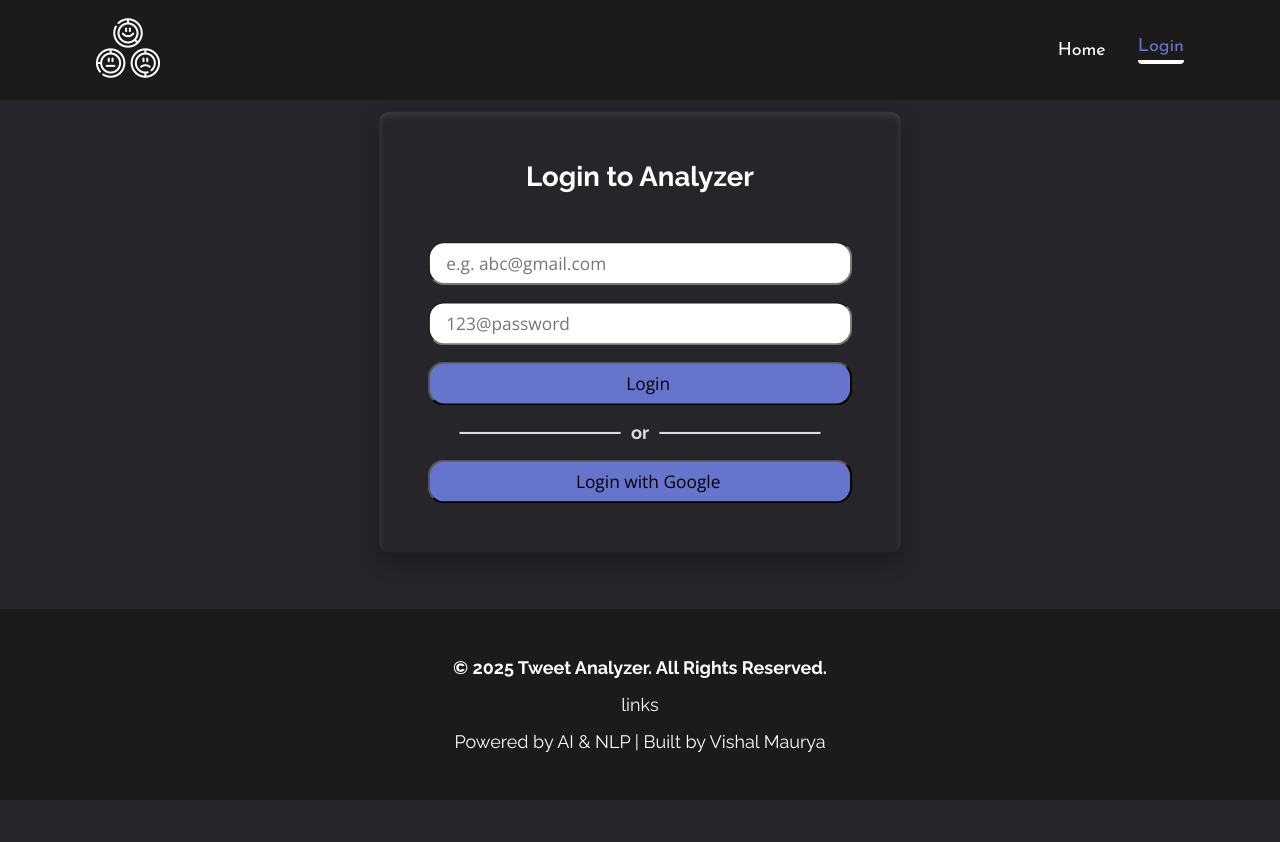
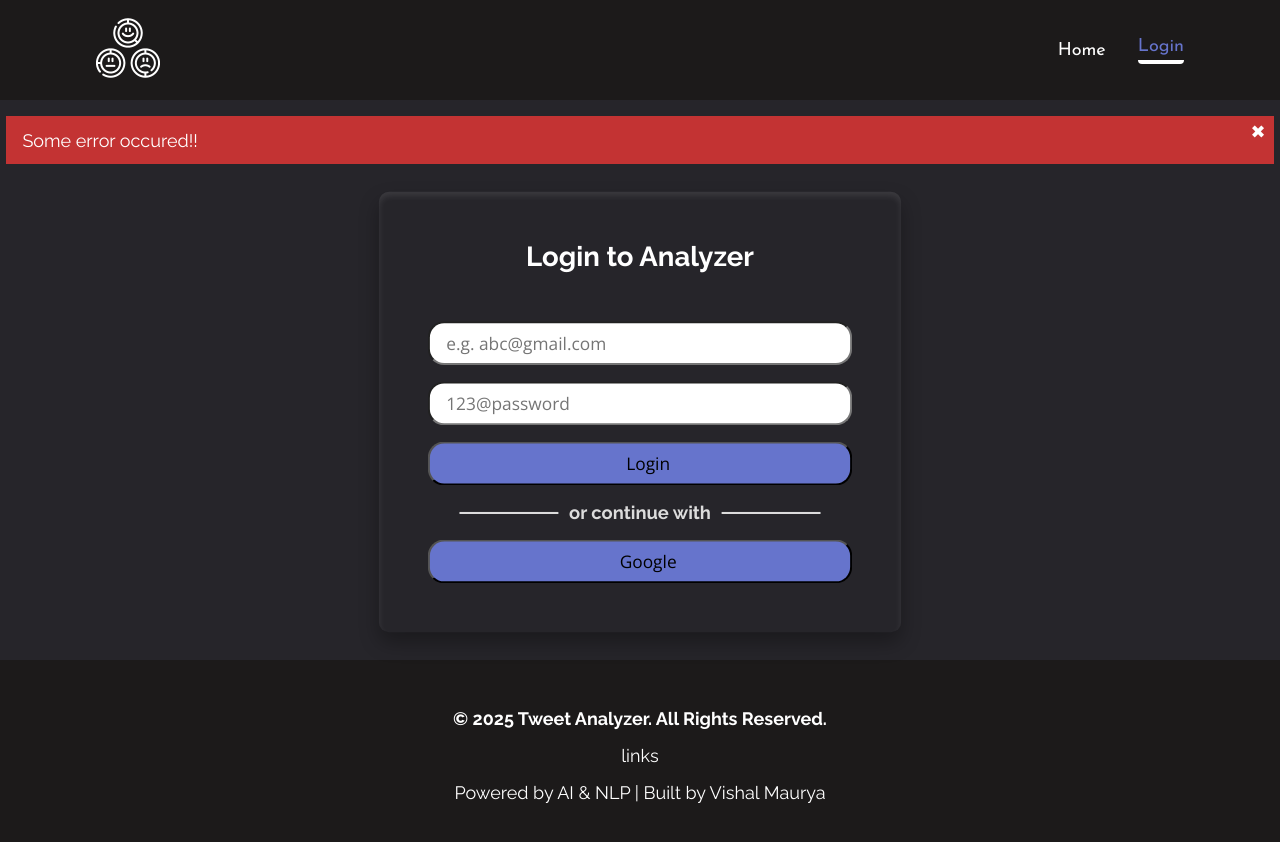
Before and after one commit to vishallmaurya/Sentiment_Analysis, a React (Vite) app: page /login in a window 1280 px wide. Both pictures are taken after typing "name@example.com", "Sample123" into the empty fields and a click on the button "Login". Shown: the top 842 px of the page. Before the commit the page ends 800 px from the top, so only its background shows below. Built offline with nearby package versions, Linux system fonts and the light colour scheme; no server answers.

Commit message:
corrected login and profile page

```diff
--- a/src/Pages/Login/Login.module.css
+++ b/src/Pages/Login/Login.module.css
@@ -5,6 +5,27 @@
     justify-content: center;
     align-items: center;
     flex-direction: column;
+}
+
+.login-error {
+    height: 3rem ;
+    background-color: rgb(195, 51, 51);
+    display: flex;
+    justify-content: space-between;
+    align-items: center;
+    padding: 0.3rem 0.5rem 0.3rem 1rem;
+    width: 99%;
+
+    margin: 1rem ;
+}
+
+.cross {
+    display: flex ;
+    height: 100%;
+}
+
+.cross:hover {
+    cursor: pointer;
 }
 
 .login-container {
@@ -18,7 +39,7 @@
     transition: all 0.3s ease-in-out;
     margin: auto;
     margin-top: 1rem;
-    margin-bottom: 1rem;
+    margin-bottom: 2rem;
 }
 
 .login-container:hover {
--- a/src/Pages/Login/index.jsx
+++ b/src/Pages/Login/index.jsx
@@ -13,6 +13,8 @@ export const Login = () => {
     const [loginData, setLoginData] = useState({ email: "", password: "" });
     const [gmailLogin, setGmailLogin] = useState({ isGmailLogin: false });
     const [triggerSend, setTriggerSend] = useState(false);
+    const [loginerror, setError] = useState("");
+
     const dispatch = useDispatch();
     const navigate = useNavigate();
 
@@ -28,11 +30,10 @@ export const Login = () => {
             let data = { ...loginData, ...gmailLogin };
             const response = await axios.post(getBackendURL() + "/users/register", data, { withCredentials: true });
             dispatch(setUser(response.data));
-            console.log(response.data);
 
             navigate("/");
         } catch (error) {
-            console.error("Error sending data:", error);
+            setError("Some error occured!!");
         }
     };
 
@@ -55,12 +56,12 @@ export const Login = () => {
             setGmailLogin({ isGmailLogin: true });
             setTriggerSend(true);
         } catch (error) {
-            console.error("Error fetching user info:", error);
+            setError("Some error occured!");
         }
     };
 
     const handleGoogleLoginFailure = () => {
-        console.log("Google Login Failed");
+        setError("Google Login Failed");
     };
 
     const googleLogin = useGoogleLogin({
@@ -69,6 +70,11 @@ export const Login = () => {
     });
 
     return (
+        <div className={`${styles["align"]}`}>
+            {loginerror !== "" && <div className={`${styles["login-error"]}`}>
+                <div>{loginerror}</div>
+                <div className={`${styles["cross"]}`} onClick={()=>{setError("")}}>&#10006;</div>
+            </div>}
             <div className={`${styles["login-container"]} ${styles["align"]}`}>
                 <h2 style={{ marginBottom: "3rem" }}>Login to Analyzer</h2>
                 <form onSubmit={handleSubmit(onSubmit)} className={`${styles["login-form-container"]} ${styles["align"]}`}>
@@ -77,11 +83,12 @@ export const Login = () => {
                     <button className={`${styles["login-input"]} ${styles["login-btn"]}`}>Login</button>
                 </form>
                 <div className={`${styles["partition"]}`}>
-                or
+                    or continue with
                 </div>
                 <button className={`${styles["login-input"]} ${styles["login-btn"]}`} onClick={() => googleLogin()}>
-                Login with Google
+                    Google
                 </button>
+            </div>
         </div>
     );
 };
--- a/src/Pages/Profile/Profile.module.css
+++ b/src/Pages/Profile/Profile.module.css
@@ -17,11 +17,19 @@
     margin-top: 2rem;
 }
 
+.tweet-col {
+    width: 70%;
+}
+
 th {
     font-size: 20px;
+    padding-bottom: 1rem;
 }
 
 td {
     padding: 1rem;
+}
 
+.row-data {
+    box-shadow: 2px 2px 14px rgba(218, 213, 213, 0.3);
 }
--- a/src/Pages/Profile/index.jsx
+++ b/src/Pages/Profile/index.jsx
@@ -7,7 +7,7 @@ import { getBackendURL } from "../../utils/EnvLoader";
 export const Profile = () => {
     const [historyData, setHistoryData] = useState([]);
     const userData = useSelector((state) => state.user.user);
-    console.log(userData);
+    const output = { 0: "Negative", 1: "Positive", 2: "Neutral" };
 
     const fetchTweetsHistory = async () => {
         try {
@@ -22,23 +22,37 @@ export const Profile = () => {
         fetchTweetsHistory();
     }, []);
 
+
     return (
         <div className={styles["profile-container"]}>
-            <h3> Welcome <span className={ styles["profile-id"] }> { userData.data.user.email } </span>{historyData > 0 && <span>, here is your tweets 🎉</span>}</h3>
+            <h3> Welcome <span className={ styles["profile-id"] }> { userData.data.user.email } </span>{historyData.length > 0 && <span>, here is your tweets 🎉</span>}</h3>
 
             {
                 historyData.length <= 0 &&
                 <div>You have'nt search for any tweet yet!!</div>
             }
 
-            {historyData > 0 && <table className={styles["profile-list"]}>
-                <tr><th>Date</th><th>Tweet</th><th>Predicted Class</th></tr>
-                {historyData.map((item, index) => (
-                    <tr style={{padding:"10rem"}} key={index}>
-                        <td>{ item.createdAt.split("T")[0]}</td> <td>{item.tweet}</td> <td>{item.predicted_class}</td>
-                    </tr>
-                ))}
-            </table>}
+            {historyData.length > 0 && (
+                <table className={styles["profile-list"]}>
+                    <thead>
+                        <tr>
+                            <th className={styles["date-col"]}>Date</th>
+                            <th className={styles["tweet-col"]} >Tweet</th>
+                            <th className={styles["predicted-sentiment-col"]}>Predicted Sentiment</th>
+                        </tr>
+                    </thead>
+                    <tbody>
+                    {historyData.map((item, index) => (
+                            <tr key={index}>
+                                <td className={styles["row-data"]}>{item.createdAt.split("T")[0]}</td>
+                                <td className={ styles["row-data"] }>{item.tweet}</td>
+                                <td className={ styles["row-data"] }>{output[item.predicted_class]}</td>
+                            </tr>
+                        ))}
+                    </tbody>
+                </table>
+            )}
+
         </div>
     )
 }
```
Lines whose indentation alone changed are shown as unchanged.
